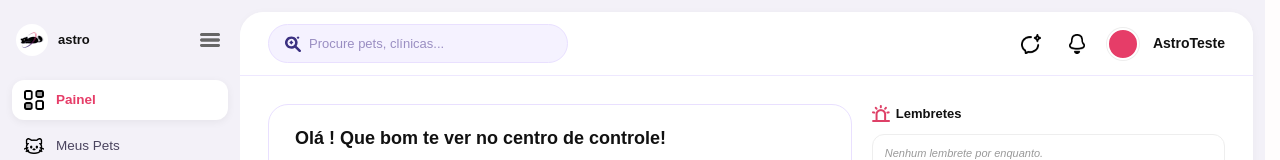
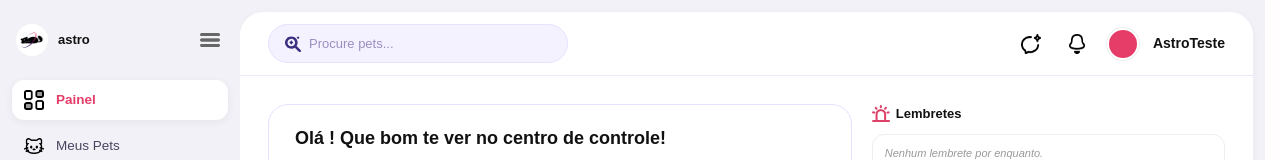
Before and after one commit to M1GU3LT0X1C/ASTRO, a Next.js app: page /dashboard in a window 1280 px wide. Shown: the top 160 px of the page. Built offline with nearby package versions, Linux system fonts and the light colour scheme; no server answers.

Commit message:
layout com lupa funcional

```diff
--- a/src/app/dashboard/layout.tsx
+++ b/src/app/dashboard/layout.tsx
@@ -16,9 +16,7 @@ export default function DashboardLayout({ children }: { children: React.ReactNod
 
   const fazerBusca = () => {
     if (!busca.trim()) return;
-    // salva global e leva pra Meus Pets filtrado
     localStorage.setItem("astro_busca", busca);
-    window.dispatchEvent(new Event("astro-busca"));
     router.push(`/dashboard/meus-pets?busca=${encodeURIComponent(busca)}`);
   };
 
@@ -31,7 +29,7 @@ export default function DashboardLayout({ children }: { children: React.ReactNod
             <div className={styles.busca}>
               <img src="/lupa.svg" alt="buscar" className={styles.lupaIcone} onClick={fazerBusca} style={{cursor:"pointer"}} />
               <input
-                placeholder="Procure pets, clínicas..."
+                placeholder="Procure pets..."
                 value={busca}
                 onChange={(e)=>setBusca(e.target.value)}
                 onKeyDown={(e)=> e.key === "Enter" && fazerBusca()}
```
